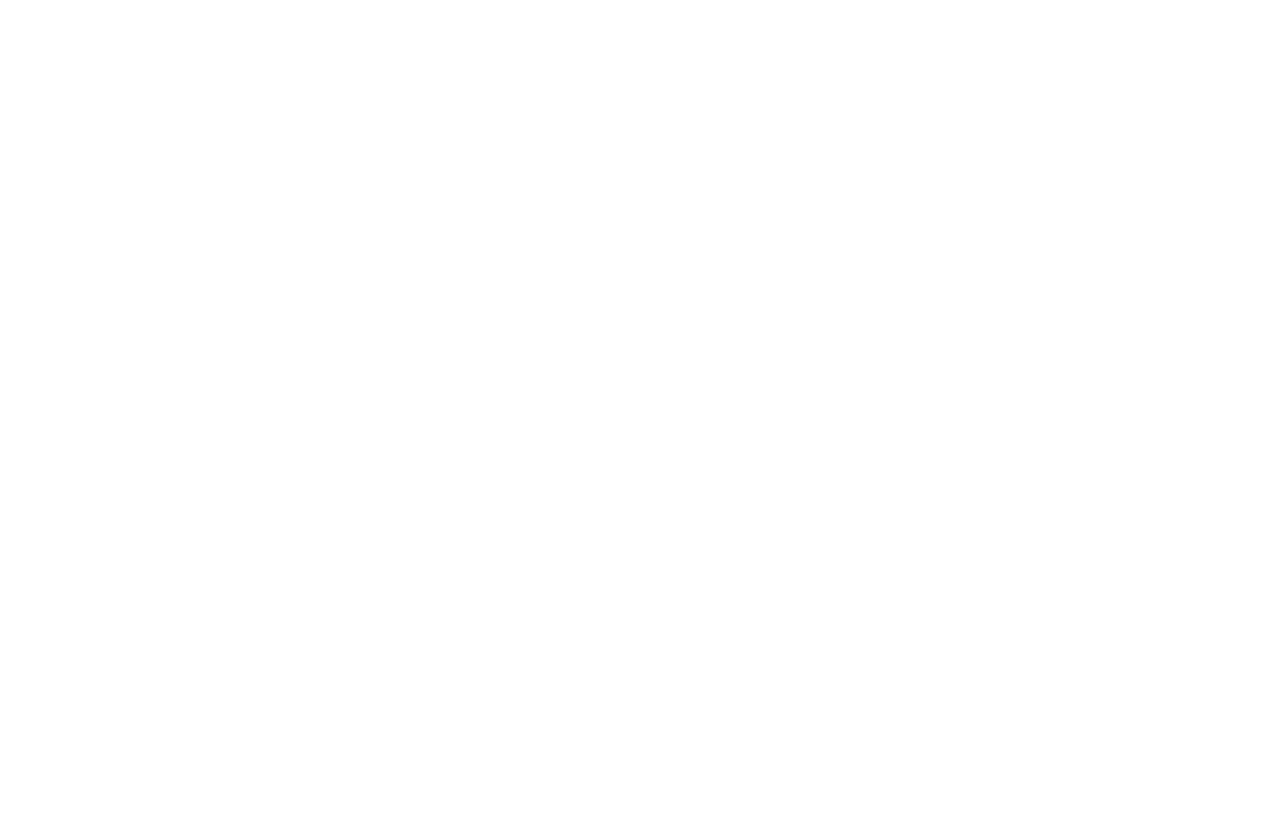
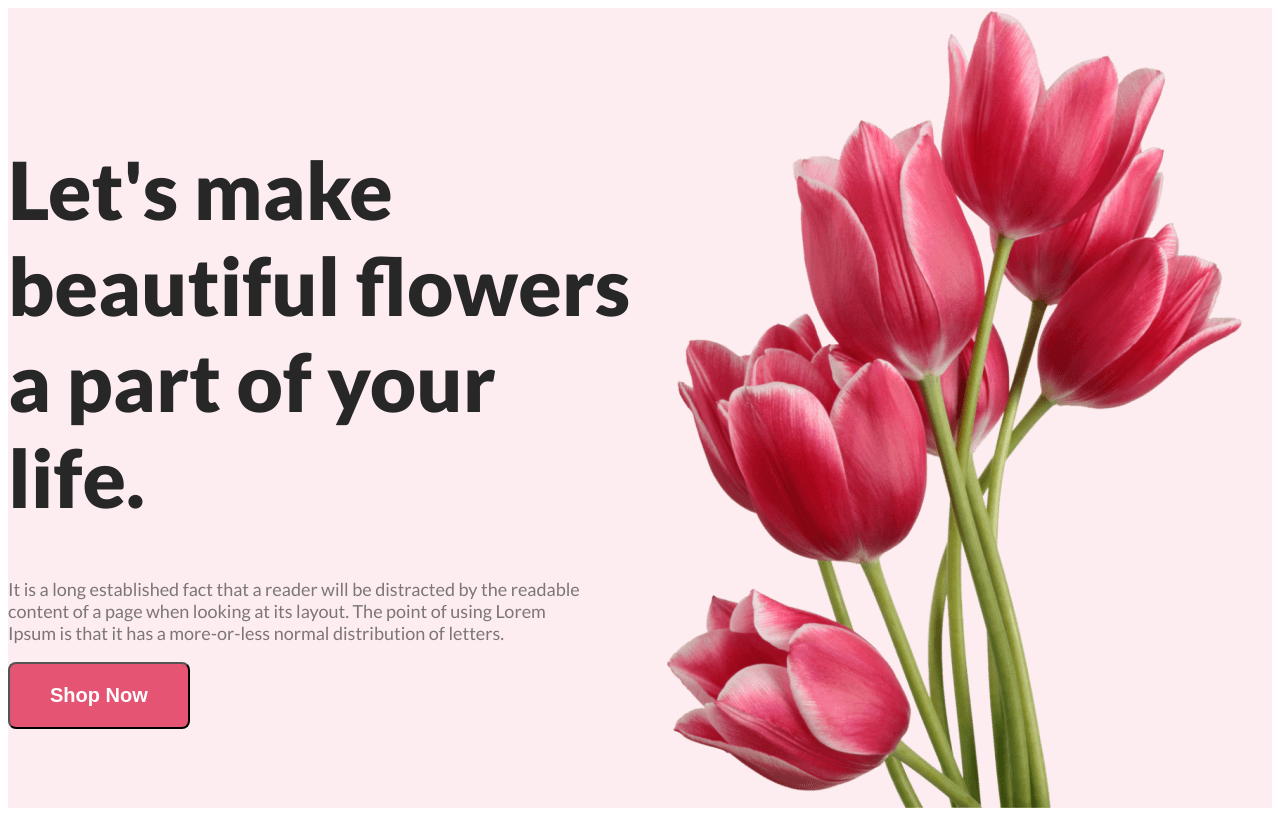
Before and after one commit to nasim-ferdous/flower-shop-website, a plain HTML site: page index.html in a window 1280 px wide. Drawn offline with Linux system fonts and the light colour scheme.

Commit message:
added banner section with it's small media quiry

```diff
--- a/index.html
+++ b/index.html
@@ -1,11 +1,42 @@
 <!DOCTYPE html>
 <html lang="en">
+
 <head>
     <meta charset="UTF-8">
     <meta name="viewport" content="width=device-width, initial-scale=1.0">
     <title>Flower Shop</title>
+    <link rel="stylesheet" href="styles/flower.css">
 </head>
-<body>
 
+<body class="lato-regular">
+    <header>
+        <div class="banner">
+            <div class="banner-left">
+                <div>
+                    <h1 class="banner-title">
+                        Let's make <br> beautiful flowers a part of your life.
+                    </h1>
+                    <p class="banner-description">
+                        It is a long established fact that a reader will be distracted by the readable <br> content of a page
+                        when looking at its layout. The point of using Lorem <br> Ipsum is that it has a more-or-less normal
+                        distribution of letters.
+                    </p>
+                    <button class="banner-button btn-primary">Shop Now</button>
+                </div>
+            </div>
+            <div class="banner-left">
+                <img src="Flower Asset/pngwing 10.png" alt="">
+            </div>
+        </div>
+
+    </header>
+
+    <main>
+
+    </main>
+    <footer>
+
+    </footer>
 </body>
+
 </html>
--- /dev/null
+++ b/styles/flower.css
@@ -0,0 +1,58 @@
+ /* lato fonts style */
+@import url('https://fonts.googleapis.com/css2?family=Lato:ital,wght@0,100;0,300;0,400;0,700;0,900;1,100;1,300;1,400;1,700;1,900&display=swap');
+
+
+
+.lato-regular {
+  font-family: "Lato", sans-serif;
+  font-weight: 400;
+  font-style: normal;
+}
+/* shared styles */
+.btn-primary{
+    background-color: rgba(229, 84, 115, 1);
+    padding: 20px 40px;
+    color: white;
+    border-radius: 8px;
+    font-weight: 700;
+    font-size: 20px;
+}
+
+/* header section styles */
+header{
+    background-color: rgba(229, 84, 115, 0.1);
+}
+.banner{
+    display: flex;
+    max-width: 1440px;
+    margin-left: auto;
+    margin-right: auto;
+
+}
+.banner-left{
+    display: flex;
+    justify-content: center;
+    align-items: center;
+}
+.banner-title{
+    font-weight: 800;
+    font-size: 80px;
+    color: rgba(39, 39, 39, 1);
+}
+.banner-description{
+    font-size: 18px;
+    font-weight: 400;
+    color: rgba(39, 39, 39, 0.6);
+}
+
+/* Media screen styles for small screen*/
+@media screen and (max-width:576px) {
+    .banner{
+        flex-direction: column;
+    }
+    .banner-left img{
+        width: 100%;
+
+    }
+
+}
```
